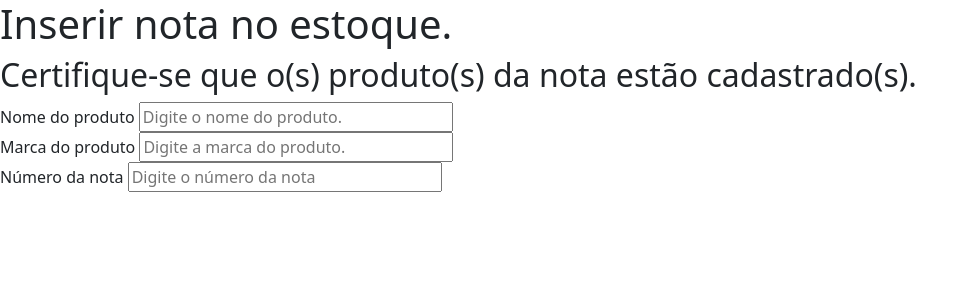
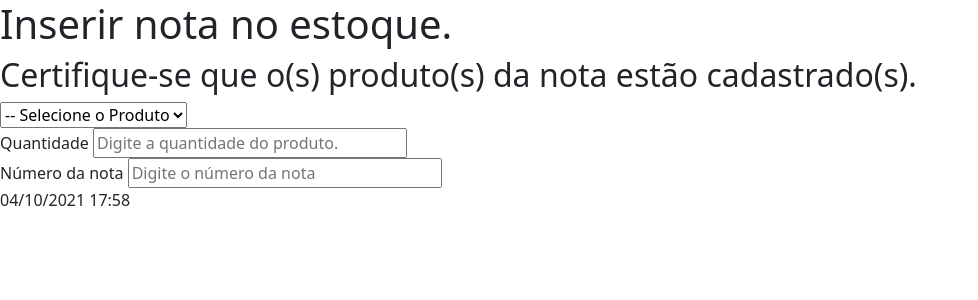
Before and after one commit to jucicleber/projeto_integrador, a PHP site: page /adicionar_nota.php in a window 1280 px wide. Shown: the top 300 px of the page, without its empty margins (0-978 px from the left). Run offline with PHP 8.4, Linux system fonts and the light colour scheme; data comes from the database, SQL or seed files in the repository.

Commit message:
atualização

```diff
--- a/adicionar_nota.php
+++ b/adicionar_nota.php
@@ -1,3 +1,6 @@
+<?php
+    include_once("connect.php")
+    ?>
 <!DOCTYPE html>
 <html lang="pt-br">
 
@@ -13,17 +16,34 @@
     <h1>Inserir nota no estoque. </h1>
     <h2>Certifique-se que o(s) produto(s) da nota estão cadastrado(s).</h2>
 
-    <div class="row">
-        <div class="col-6">
-            <id>Nome do produto</id>
-            <input class="nome col-6" type="text" name="nome" placeholder="Digite o nome do produto.">
+    <?php
+
+            /* query para chamar o banc de dados. */
+            $query = "SELECT * from produto";
+
+        ?>
+        <div class="row">
+            <div class="col-6">
+                <select name="">
+                    <option value="" selected="selected">-- Selecione o Produto</option>>
+                    <?php
+                if ($result = $conn->query($query)) {
+                    while ($row = $result->fetch_row()) {  ?>
+                    <option value="<?php echo $row[0];?>"><?php echo $row[2];?></option>
+                    <?php
+                    }
+                }
+
+            ?>
+                </select>
+            </div>
         </div>
-    </div>
+
 
     <div class="row">
         <div class="col-6">
-            <id>Marca do produto</id>
-            <input class="nome col-6" type="text" name="nome" placeholder="Digite a marca do produto.">
+            <id>Quantidade</id>
+            <input class="nome col-6" type="text" name="nome" placeholder="Digite a quantidade do produto.">
         </div>
     </div>
 
@@ -33,6 +53,9 @@
             <input class="nome col-6" type="text" name="nome" placeholder="Digite o número da nota">
         </div>
     </div>
+    <?php
+        echo date("d/m/Y H:i");
+    ?>
 
 </body>
 
```
Also changed, not shown: produto.php (line endings or trailing spaces).
